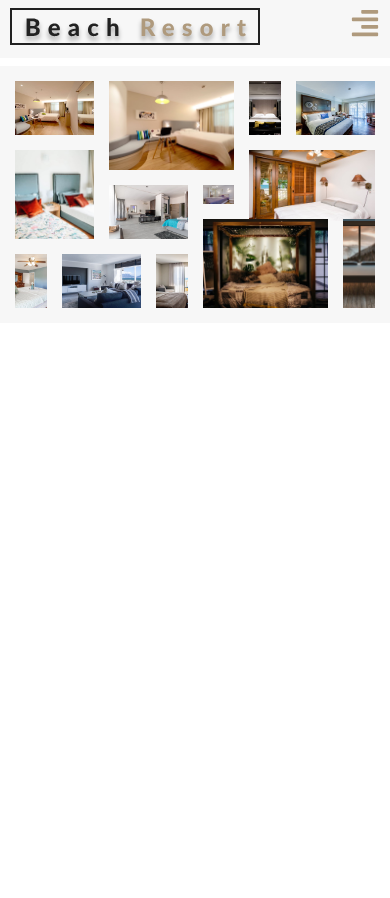
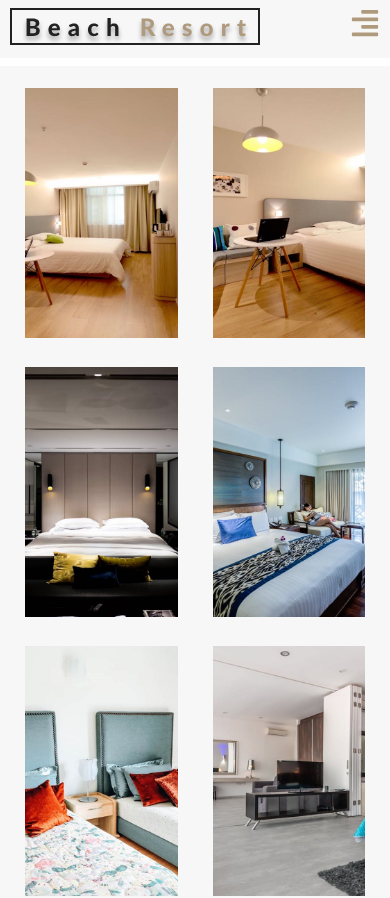
Before and after one commit to surtich/enunciado-examen, a React (Create React App) app: page /admin in a window 390 px wide. Shown: the top 898 px of the page. Before the commit the page ends 844 px from the top, so only its background shows below. Built offline with nearby package versions, Linux system fonts and the light colour scheme.

Commit message:
Mejora de los estilos de Admin

```diff
--- a/src/sass/components/_Gallery.scss
+++ b/src/sass/components/_Gallery.scss
@@ -1,12 +1,15 @@
 .gallery {
+  height: 100vh;
   background-color: $off-white;
   grid-column: full-start / full-end;
 
   display: grid;
-  grid-template: repeat(7, 5vw) / repeat(8, 1fr);
+  grid-template: repeat(7, 1fr) / repeat(8, 1fr);
 
   grid-gap: 1.5rem;
   padding: 1.5rem;
+
+
 
   &__title {
     grid-row: 1 / 2;
@@ -34,6 +37,7 @@
   &__item {
     display: grid;
     grid-template-columns: 1fr;
+    //grid-template-rows: 1fr;
     justify-content: center;
     &--1 {
       grid-row: 1 / span 2;
@@ -110,3 +114,18 @@
     display: block;
   }
 }
+
+@media screen and (max-width: 1000px) {
+  .gallery {
+    display: flex;
+    flex-wrap: wrap;
+    justify-content: center;
+
+    &__item {
+      height: 250px;
+      flex-basis: 30%;
+      margin: 7px 10px;
+      flex-grow: 1;
+    }
+  }
+}
```
